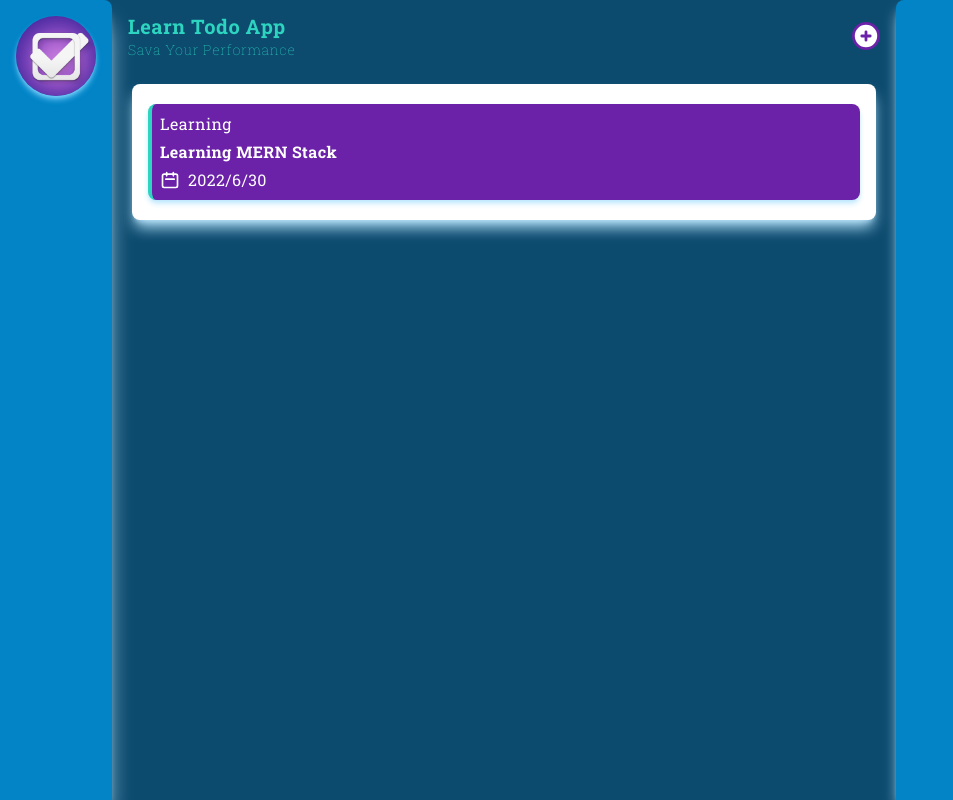
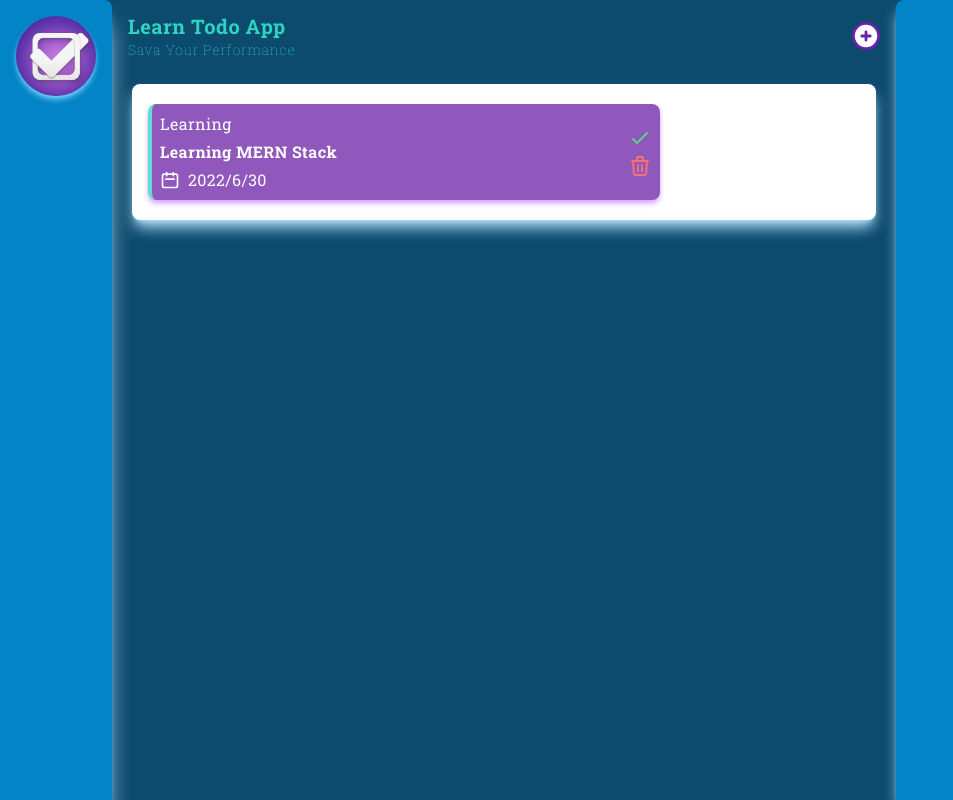
Before and after one commit to SubairMohamed/todo-project, a React (Create React App) app: page / in a window 1280 px wide. Shown: the whole page, without its empty margins (0-953 px from the left). Built offline with nearby package versions, Linux system fonts and the light colour scheme.

Commit message:
making-style-icons-right

```diff
--- a/src/components/Main/Main.jsx
+++ b/src/components/Main/Main.jsx
@@ -1,5 +1,5 @@
 import { PlusCircleIcon } from "@heroicons/react/solid";
-import { CalendarIcon } from '@heroicons/react/outline';
+import { CalendarIcon, CheckIcon, TrashIcon } from '@heroicons/react/outline';
 
 const Main = () => {
     return (
@@ -20,7 +20,7 @@ const Main = () => {
             {/* main */}
             <main className="bg-white mx-5 my-6 card-white">
                 <div id="tasks">
-                    <div id="task" className="card-task border-l-4 border-teal-400">
+                    <div id="task" className="card-task border-l-4 border-teal-400 flex items-center justify-between max-w-lg opacity-75">
                         <div id="left-side">
                             <div id="category">
                                 <h5 className="tracking-wide">Learning</h5>
@@ -33,8 +33,9 @@ const Main = () => {
                                 </div>
                             </div>
                         </div>
-                        <div id="right-side">
-
+                        <div id="right-side" className="flex flex-col items-center justify-center gap-1">
+                            <CheckIcon className="h-6 w-6 cursor-pointer text-green-500" />
+                            <TrashIcon className="h-6 w-6 cursor-pointer text-red-500" />
                         </div>
                     </div>
                 </div>
--- a/src/index.css
+++ b/src/index.css
@@ -9,5 +9,5 @@
 }
 
 .card-task {
-    @apply bg-purple-800 mx-2 my-3 p-2 rounded-lg text-white shadow-md shadow-sky-200
+    @apply bg-purple-800 mx-2 my-3 p-2 rounded-lg text-white shadow-md shadow-purple-400
 }
```
